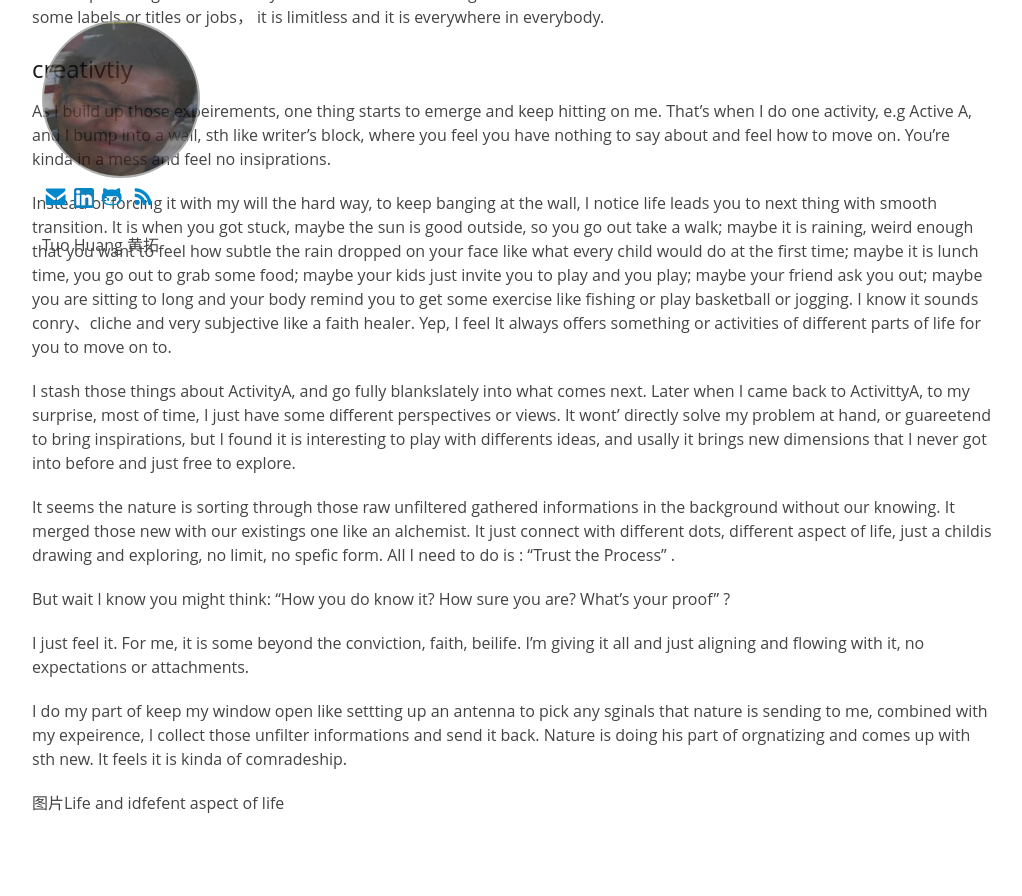
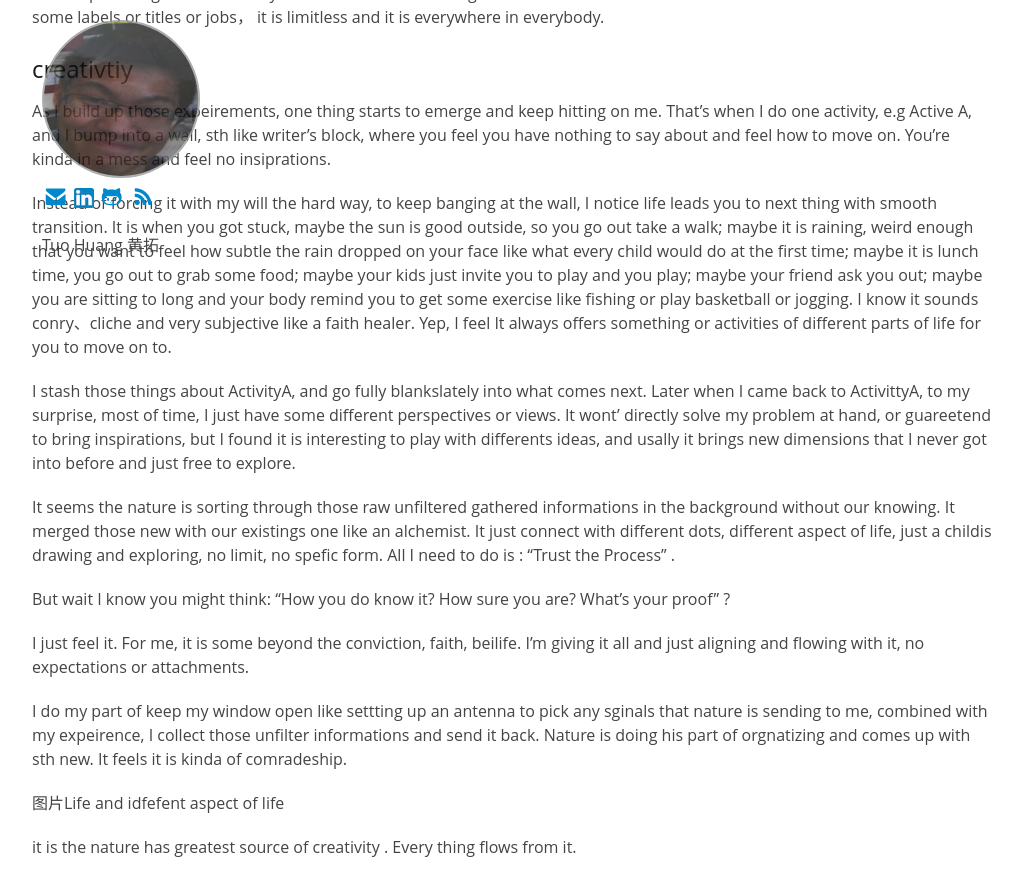
Before and after one commit to tuo/tuo.github.io, a Jekyll site: the page built from midlife crisis as programmer and AI.md, in a window 1280 px wide and 900 px high, scrolled down 3637 px. Shown: the top 896 px of the window, without its empty margins (128-1150 px from the left). Built offline with Jekyll 4.4.1, drawn with Linux system fonts in a browser that asks for light colours; our own code applies the rules of GitHub Pages for plain Markdown files; before the commit the page ends 4493 px from its top, so only the background shows below that.

Commit message:
commited

```diff
--- a/midlife crisis as programmer and AI.md
+++ b/midlife crisis as programmer and AI.md
@@ -109,3 +109,7 @@ I do my part of keep my window open like settting up an antenna to pick any sgin
 
 
 图片Life and idfefent aspect of life
+
+
+
+it is the nature has greatest source of creativity . Every thing flows from it.
```
